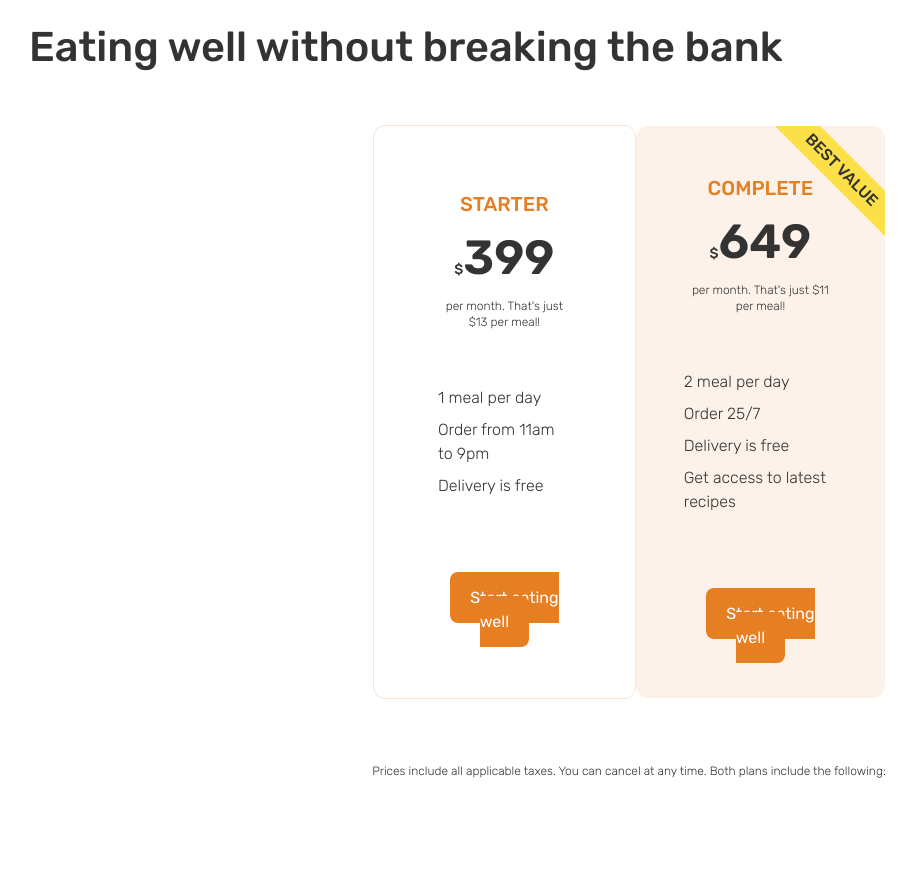
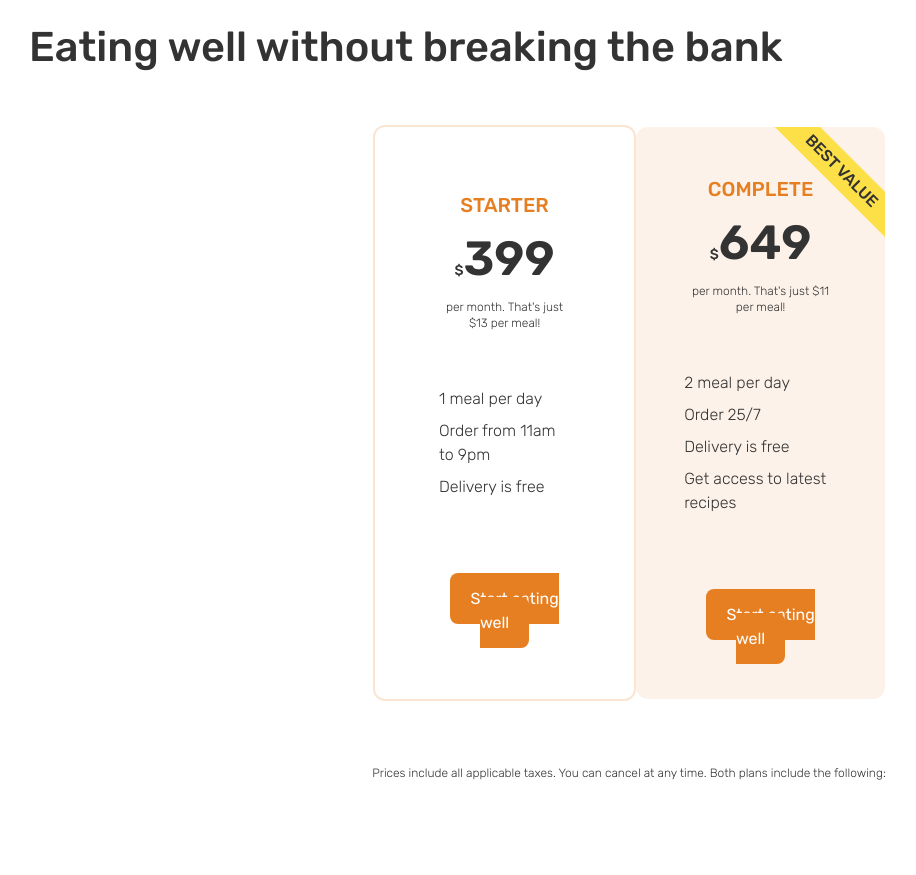
Before and after one commit to bojan09/omnifood, a React (Vite) app: page / in a window 1280 px wide. Shown: the part 5160-6035 px from the top of the page, without its empty margins (11-927 px from the left). Built offline with nearby package versions, Linux system fonts and the light colour scheme; grey boxes are pictures that could not be loaded.

Commit message:
bug fix in Pricing

```diff
--- a/src/pages/Pricing.jsx
+++ b/src/pages/Pricing.jsx
@@ -13,7 +13,7 @@ const Pricing = () => {
       {/* Main - Container*/}
       <div className="md:flex justify-center items-center md:w-[40vw] mx-auto">
         {/* Starter - Container*/}
-        <div className="border-[.5px] border-secondaryBackground rounded-xl flex flex-col justify-center items-center xs:w-[85vw] md:w-[350px] p-[4rem] mb-[4rem]">
+        <div className="border-[2px] border-secondaryBackground rounded-xl flex flex-col justify-center items-center xs:w-[85vw] md:w-[350px] p-[4rem] mb-[4rem] mx-auto">
           <h1 className="uppercase text-primaryColor text-xl font-medium">
             Starter
           </h1>
```
